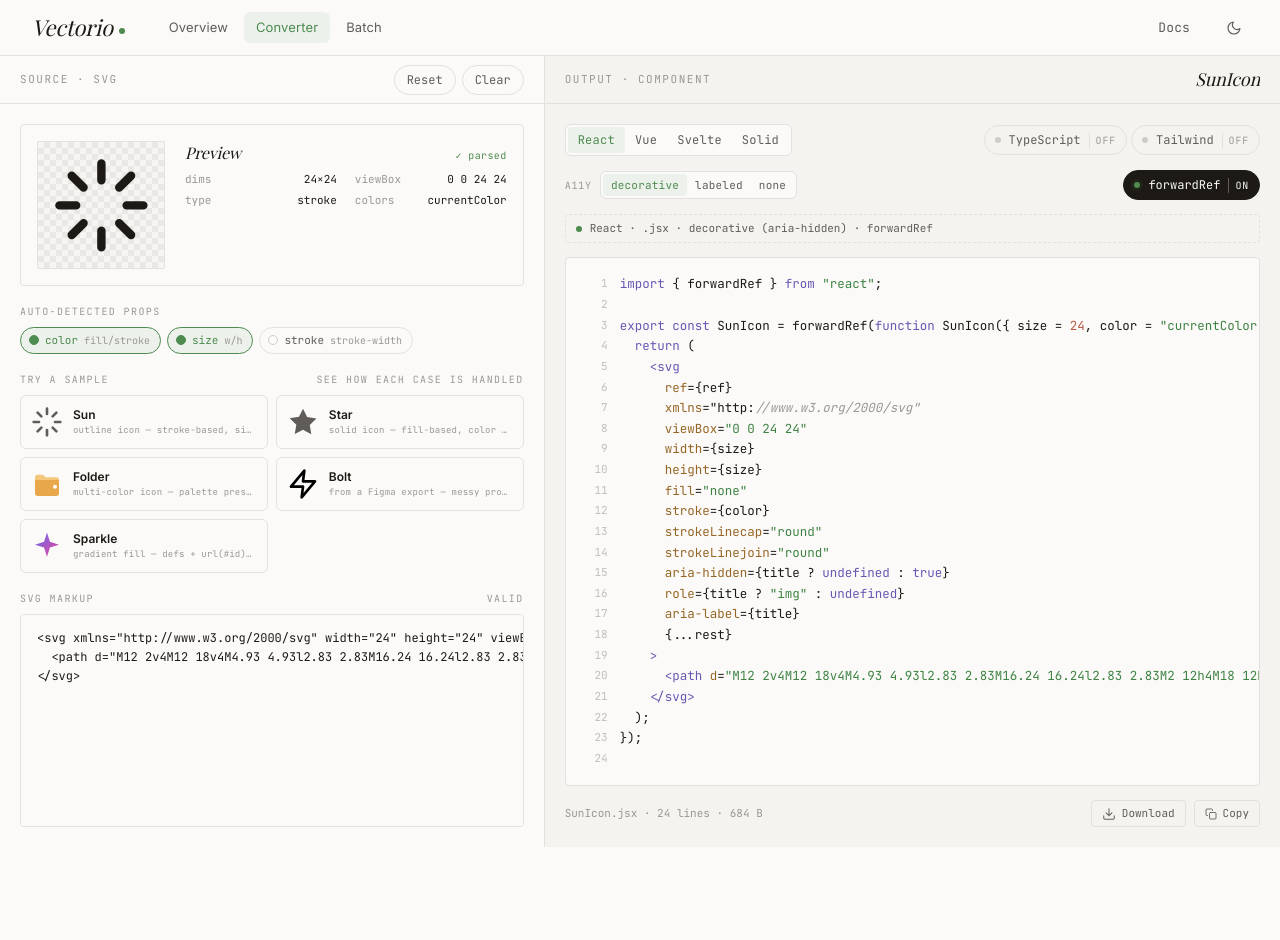
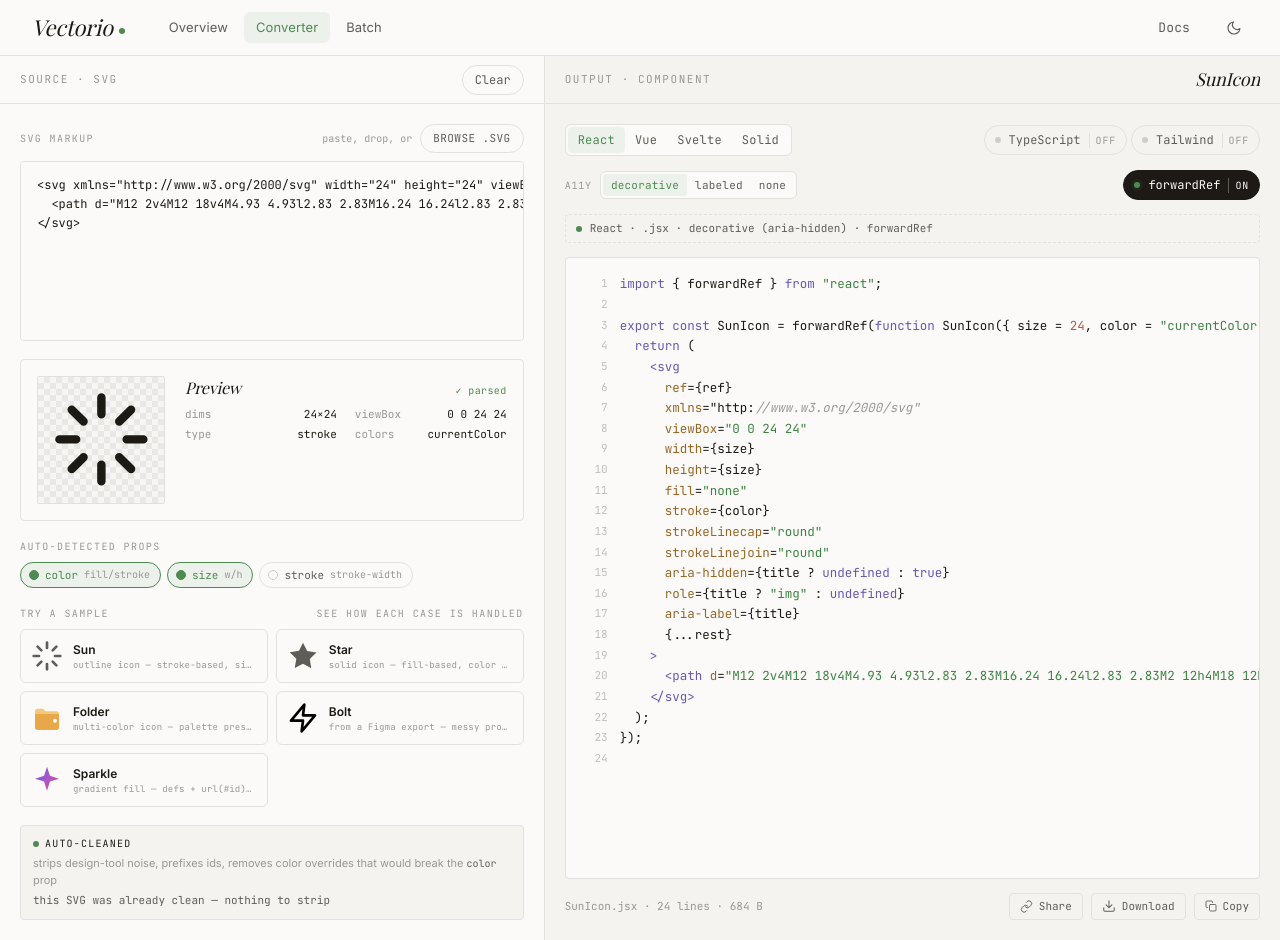
Before and after one commit to berkinduz/vectorio, a React (Vite) app: page / in a window 1280 px wide. Both pictures are taken after a click on the button "Open full Converter →". Before the commit the page ends 847 px from the top, so only its background shows below. Built offline with nearby package versions, Linux system fonts and the light colour scheme; a web font is replaced by a local one.

Commit message:
feat: add converter share links and cleaner feedback

```diff
--- a/src/screens/Converter.jsx
+++ b/src/screens/Converter.jsx
@@ -1,6 +1,6 @@
-import { useState } from "react";
+import { useState, useEffect } from "react";
 import { Vek } from "../lib/engine.js";
-import { useConverter, FrameworkTabs, CodeBlock, CopyButton, Icon } from "../components.jsx";
+import { useConverter, FrameworkTabs, CodeBlock, CopyButton, ShareButton, decodeShare, Icon } from "../components.jsx";
 
 export function Converter() {
   const conv = useConverter();
@@ -8,10 +8,28 @@
 
   const [drag, setDrag] = useState(false);
 
-  const onDrop = async (e) => {
-    e.preventDefault();
-    setDrag(false);
-    const file = e.dataTransfer.files?.[0];
+  useEffect(() => {
+    const m = window.location.hash.match(/^#s=(.+)$/);
+    if (!m) return;
+    (async () => {
+      try {
+        const s = await decodeShare(m[1]);
+        if (typeof s.source === "string") setSource(s.source);
+        if (s.framework) setFramework(s.framework);
+        if (typeof s.ts === "boolean") setTs(s.ts);
+        if (typeof s.tw === "boolean") setTw(s.tw);
+        if (typeof s.name === "string") setName(s.name);
+        if (s.propToggles) setPropToggles(s.propToggles);
+        if (s.a11y) setA11y(s.a11y);
+        if (typeof s.forwardRef === "boolean") setForwardRef(s.forwardRef);
+      } catch { /* invalid hash, ignore */ }
+    })();
+    // eslint-disable-next-line react-hooks/exhaustive-deps
+  }, []);
+
+  const shareState = { source, framework, ts, tw, name, propToggles, a11y, forwardRef };
+
+  const ingestFile = async (file) => {
     if (!file || !file.name.endsWith(".svg")) return;
     const text = await file.text();
     setSource(text);
@@ -20,21 +38,53 @@
     if (pascal) setName(pascal + "Icon");
   };
 
+  const onDrop = async (e) => {
+    e.preventDefault();
+    setDrag(false);
+    await ingestFile(e.dataTransfer.files?.[0]);
+  };
+
+  const onBrowse = async (e) => {
+    await ingestFile(e.target.files?.[0]);
+    e.target.value = "";
+  };
+
   const previewInner = parsed.ok ? { __html: source } : null;
   const ext = framework === "vue" ? "vue" : framework === "svelte" ? "svelte" : ts ? "tsx" : "jsx";
 
   return (
     <div className="converter">
+      <h1 className="sr-only">Convert SVG to React, Vue, Svelte, or Solid component</h1>
       <div className="conv-pane left">
         <div className="pane-head">
           <div className="pane-title">Source · SVG</div>
-          <div style={{ display: "flex", gap: 6 }}>
-            <button className="toggle-pill" onClick={() => setSource(Vek.DEFAULT_SVG)}>Reset</button>
-            <button className="toggle-pill" onClick={() => setSource("")}>Clear</button>
-          </div>
+          <button className="toggle-pill" onClick={() => setSource("")} disabled={!source}>Clear</button>
         </div>
 
         <div className="pane-body">
+          <div style={{ display: "flex", flexDirection: "column", gap: 8 }}>
+            <div className="section-title">
+              <span>SVG markup</span>
+              <span style={{ display: "inline-flex", alignItems: "center", gap: 8 }}>
+                <span style={{ color: "var(--fg-faint)", textTransform: "none", letterSpacing: 0 }}>paste, drop, or</span>
+                <label className="browse-btn">
+                  <input type="file" accept=".svg,image/svg+xml" onChange={onBrowse} style={{ display: "none" }} />
+                  <span>Browse .svg</span>
+                </label>
+              </span>
+            </div>
+            <textarea
+              className={`svg-source ${drag ? "drag" : ""}`}
+              value={source}
+              onChange={(e) => setSource(e.target.value)}
+              onDragOver={(e) => { e.preventDefault(); setDrag(true); }}
+              onDragLeave={() => setDrag(false)}
+              onDrop={onDrop}
+              spellCheck={false}
+              placeholder="<svg ...>&#10;  <path .../>&#10;</svg>"
+            />
+          </div>
+
           <div className="preview-well">
             <div className="preview-canvas">
               {parsed.ok ? <div dangerouslySetInnerHTML={previewInner} /> : <span style={{ fontFamily: "var(--mono)", fontSize: 10, color: "var(--fg-faint)" }}>invalid</span>}
@@ -57,7 +107,6 @@
               <strong>Multi-color icon</strong> — detected {parsed.colors.length} distinct colors. Turning on <code>color</code> would flatten them all to one value. Keep it off to preserve the palette.
             </div>
           )}
-
           <div style={{ display: "flex", flexDirection: "column", gap: 8 }}>
             <div className="section-title">Auto-detected props</div>
             <div className="chips">
@@ -102,22 +151,28 @@
             </div>
           </div>
 
-          <div style={{ display: "flex", flexDirection: "column", gap: 8, flex: 1, minHeight: 0 }}>
-            <div className="section-title">
-              <span>SVG markup</span>
-              <span>{parsed.ok ? "valid" : "paste or drop below"}</span>
-            </div>
-            <textarea
-              className={`svg-source ${drag ? "drag" : ""}`}
-              value={source}
-              onChange={(e) => setSource(e.target.value)}
-              onDragOver={(e) => { e.preventDefault(); setDrag(true); }}
-              onDragLeave={() => setDrag(false)}
-              onDrop={onDrop}
-              spellCheck={false}
-              placeholder="<svg ...>&#10;  <path .../>&#10;</svg>"
-            />
-          </div>
+          {parsed.ok && (() => {
+            const s = parsed.stats || {};
+            const parts = [];
+            if (s.prologStripped) parts.push(`prolog removed`);
+            if (s.commentsStripped) parts.push(`${s.commentsStripped} comment${s.commentsStripped > 1 ? "s" : ""} stripped`);
+            if (s.nsStripped) parts.push(`${s.nsStripped} design-tool attr${s.nsStripped > 1 ? "s" : ""} stripped`);
+            const totalAttrs = (s.attrsStripped || 0) + (s.rootAttrsStripped || 0);
+            if (totalAttrs) parts.push(`${totalAttrs} attribute${totalAttrs > 1 ? "s" : ""} stripped`);
+            if (s.idsPrefixed) parts.push(`${s.idsPrefixed} id${s.idsPrefixed > 1 ? "s" : ""} prefixed`);
+            if (s.emptyGroupsRemoved) parts.push(`${s.emptyGroupsRemoved} empty group${s.emptyGroupsRemoved > 1 ? "s" : ""} removed`);
+            return (
+              <div className="cleaner-summary">
+                <span className="cleaner-head">
+                  <span className="cleaner-dot" />
+                  <span className="cleaner-label">Auto-cleaned</span>
+                </span>
+                <span className="cleaner-hint">strips design-tool noise, prefixes ids, removes color overrides that would break the <code>color</code> prop</span>
+                <span className="cleaner-body">{parts.length ? parts.join(" · ") : "this SVG was already clean — nothing to strip"}</span>
+              </div>
+            );
+          })()}
+
         </div>
       </div>
 
@@ -212,6 +267,7 @@
           <div className="code-foot">
             <span>{name}.{ext}  ·  {code.split("\n").length} lines  ·  {new Blob([code]).size} B</span>
             <div style={{ display: "flex", gap: 8 }}>
+              <ShareButton state={shareState} />
               <button className="copy-btn" onClick={() => {
                 const blob = new Blob([code], { type: "text/plain" });
                 const url = URL.createObjectURL(blob);
```
Also changed, not shown: src/lib/engine.js.
